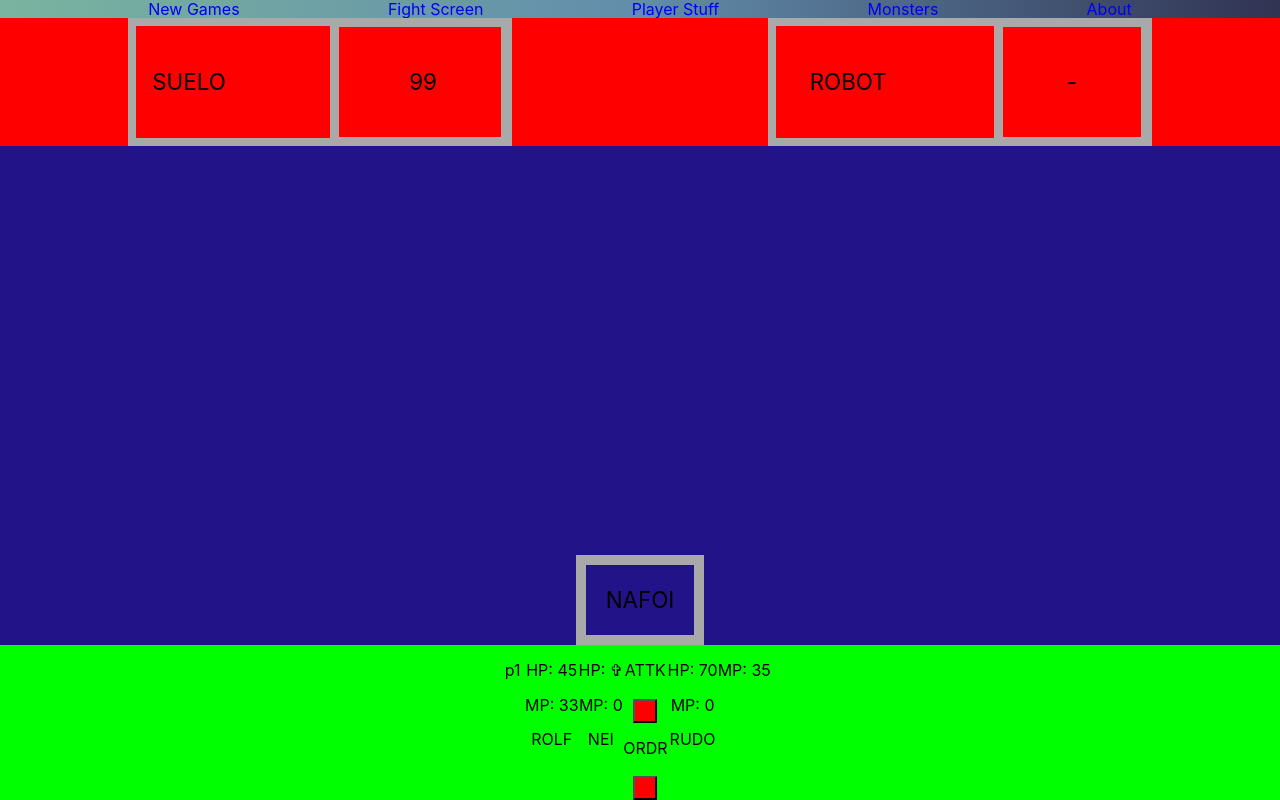
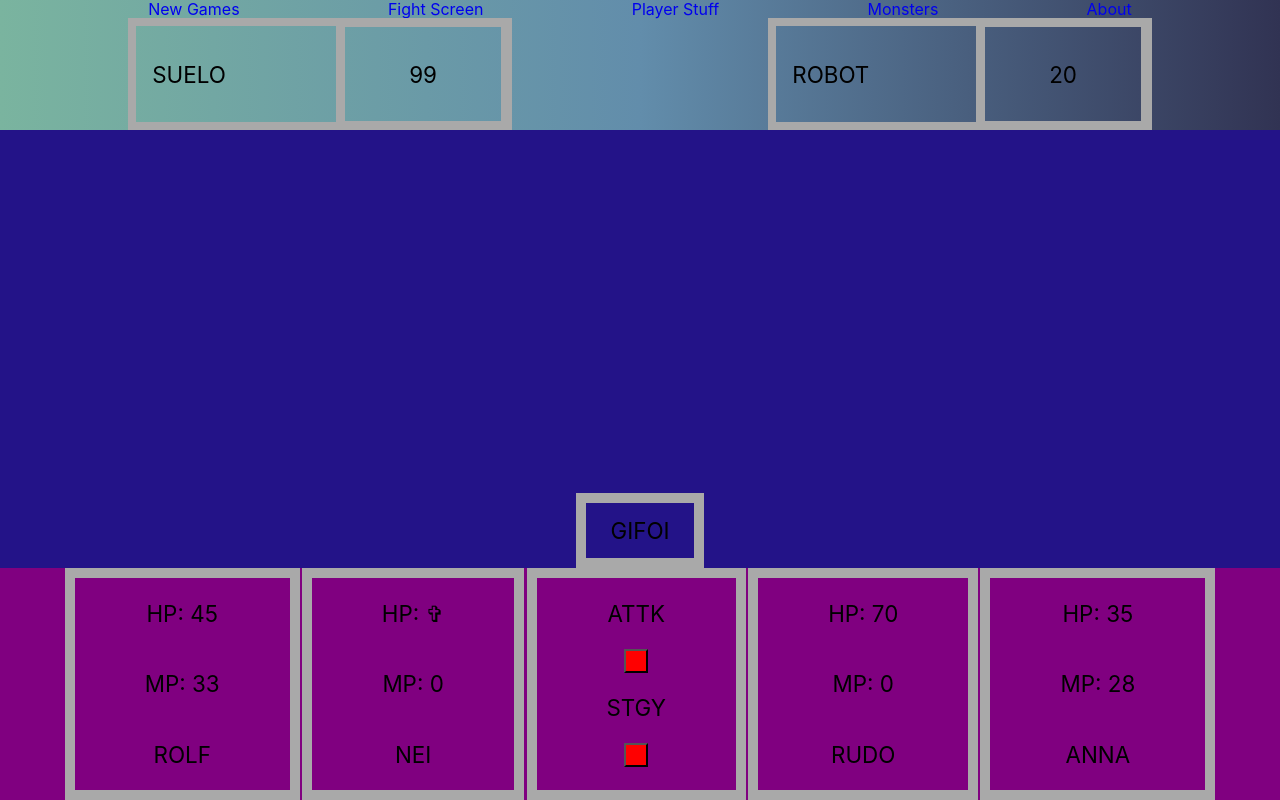
Before and after one commit to willashe/rpg-battle, a React (Create React App) app: page /battle in a window 1280 px wide. Built offline with nearby package versions, Linux system fonts and the light colour scheme.

Commit message:
updated styling changes to current

```diff
--- a/src/App.css
+++ b/src/App.css
@@ -66,12 +66,11 @@ body {
   background-color: rgb(35, 19, 136);
 }
 
-.monster-name {
+.main-party-menu {
   display: flex;
-  align-items: center;
-  font-size: 1.4rem;
-  width: 50%;
+  justify-content: center;
 }
+
 .monster-content {
   width: 30%;
   display: flex;
@@ -92,7 +91,6 @@ body {
 
 .monster-info-section {
   flex: 0 1 200px;
-  background-color: red;
   height: 100%;
   display: flex;
   top: 0;
@@ -110,13 +108,19 @@ body {
   background-color: red;
   padding: 10px;
 }
-.main-party-menu {
+
+.player-hp-text {
   display: flex;
-  justify-content: center;
+  flex-direction: column;
+  align-items: center;
+  font-size: 1.4rem;
+  padding: 0 70px;
+  margin: 0 1.1px;
+  border: 10px solid darkgrey;
 }
 
 .player-info-section {
-  background-color: lime;
+  background-color: purple;
   flex: 0 1 200px;
 }
 
@@ -126,4 +130,5 @@ body {
   border: 10px solid darkgrey;
   margin: 0 auto;
   align-self: flex-end;
+  padding: 15px;
 }
--- a/src/App.tsx
+++ b/src/App.tsx
@@ -1,12 +1,12 @@
 import { BrowserRouter as Router, Route, Link, Switch } from 'react-router-dom';
 
 import { AppStateProvider } from './state';
-import Home from './components/Home';
-import Battle from './components/Battle';
+import Home from './pages/Home';
+import Battle from './pages/Battle';
 // import Battle from './components/BattleWithStateExample';
 import Player from './components/Player';
 import Monsters from './components/Monsters';
-import About from './components/About';
+import About from './pages/About';
 import './Reset.css';
 import './App.css';
 
--- a/src/components/Battle.tsx
+++ b/src/pages/Battle.tsx
@@ -4,24 +4,21 @@ const Battle = () => (
   <div className="battle-container">
     <section className="monster-info-section">
       <div className="monster-content">
-        <div className="monster-name">&nbsp;SUELO</div>
-        <div className="monster-dmg">&nbsp;99</div>
+        <div className="monster-name">SUELO</div>
+        <div className="monster-dmg">99</div>
       </div>
       <div className="monster-content">
         <div className="monster-name">ROBOT</div>
-        <div className="monster-dmg">-</div>
+        <div className="monster-dmg">20</div>
       </div>
     </section>
 
     <section className="main-battle-section">
-      <div className="ability-used-window">
-        <p>NAFOI</p>
-      </div>
+      <div className="ability-used-window">GIFOI</div>
     </section>
 
     <section className="player-info-section">
       <div className="main-party-menu">
-        <p>p1&nbsp;</p>
         <div className="player-hp-text">
           <p>HP:&nbsp;45</p>
           <p>MP:&nbsp;33</p>
@@ -35,7 +32,7 @@ const Battle = () => (
         <div className="player-hp-text">
           <p>ATTK</p>
           <button className="player-button"></button>
-          <p>ORDR</p>
+          <p>STGY</p>
           <button className="player-button"></button>
         </div>
         <div className="player-hp-text">
@@ -43,10 +40,11 @@ const Battle = () => (
           <p>MP:&nbsp;0</p>
           <p>RUDO</p>
         </div>
-        <div className="player-mp-text">
-          <p>MP:&nbsp;35&nbsp;</p>
+        <div className="player-hp-text">
+          <p>HP:&nbsp;35</p>
+          <p>MP:&nbsp;28</p>
+          <p>ANNA</p>
         </div>
-        <div className="fight-menu"></div>
       </div>
     </section>
   </div>
```
Also changed, not shown: src/pages/About.tsx (renamed from src/components/About.tsx), src/pages/Home.tsx (renamed from src/components/Home.tsx).
